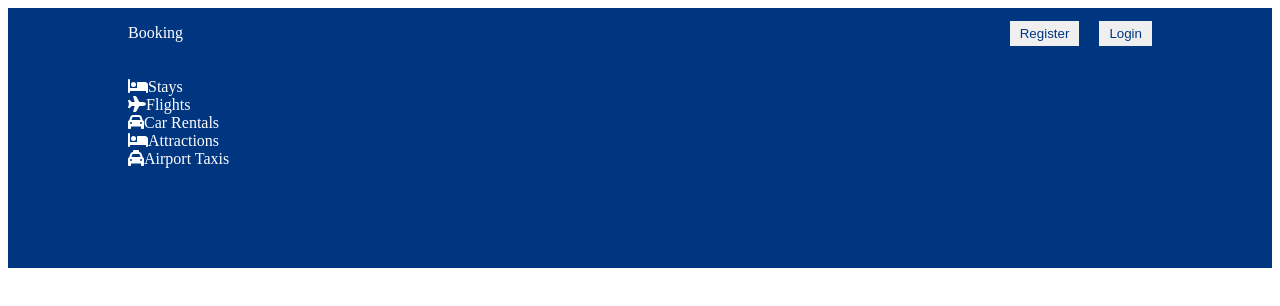
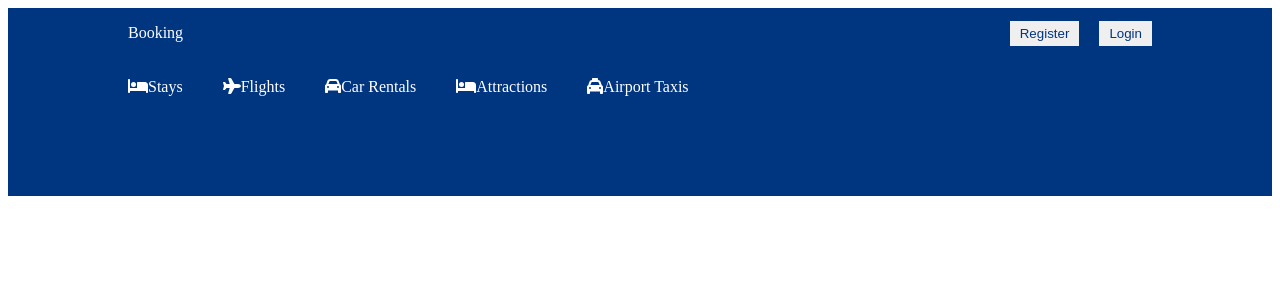
Before and after one commit to jlcarrascof/Booking-React-Clone, a React (Vite) app in the folder client/: page / in a window 1280 px wide. Shown: the top 306 px of the page. Built offline with nearby package versions, Linux system fonts and the light colour scheme.

Commit message:
Added CSS styles for header list: CSS styles for the header list with a flex display and a gap have been added

```diff
--- a/client/src/components/header/header.css
+++ b/client/src/components/header/header.css
@@ -10,3 +10,8 @@
     max-width: 1024px;
     margin: 20px 0 100px 0;
 }
+
+.headerList {
+    display: flex;
+    gap: 40px;
+}
```
